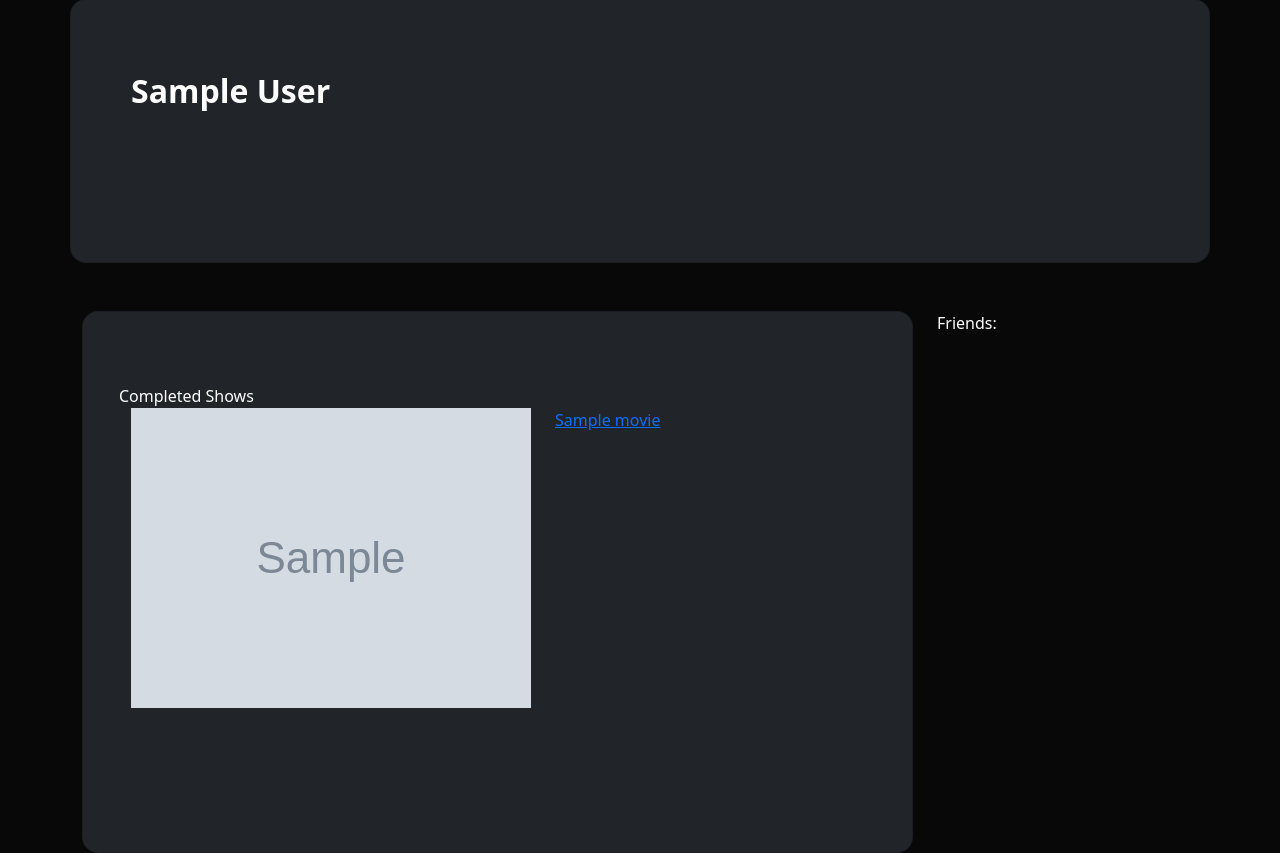
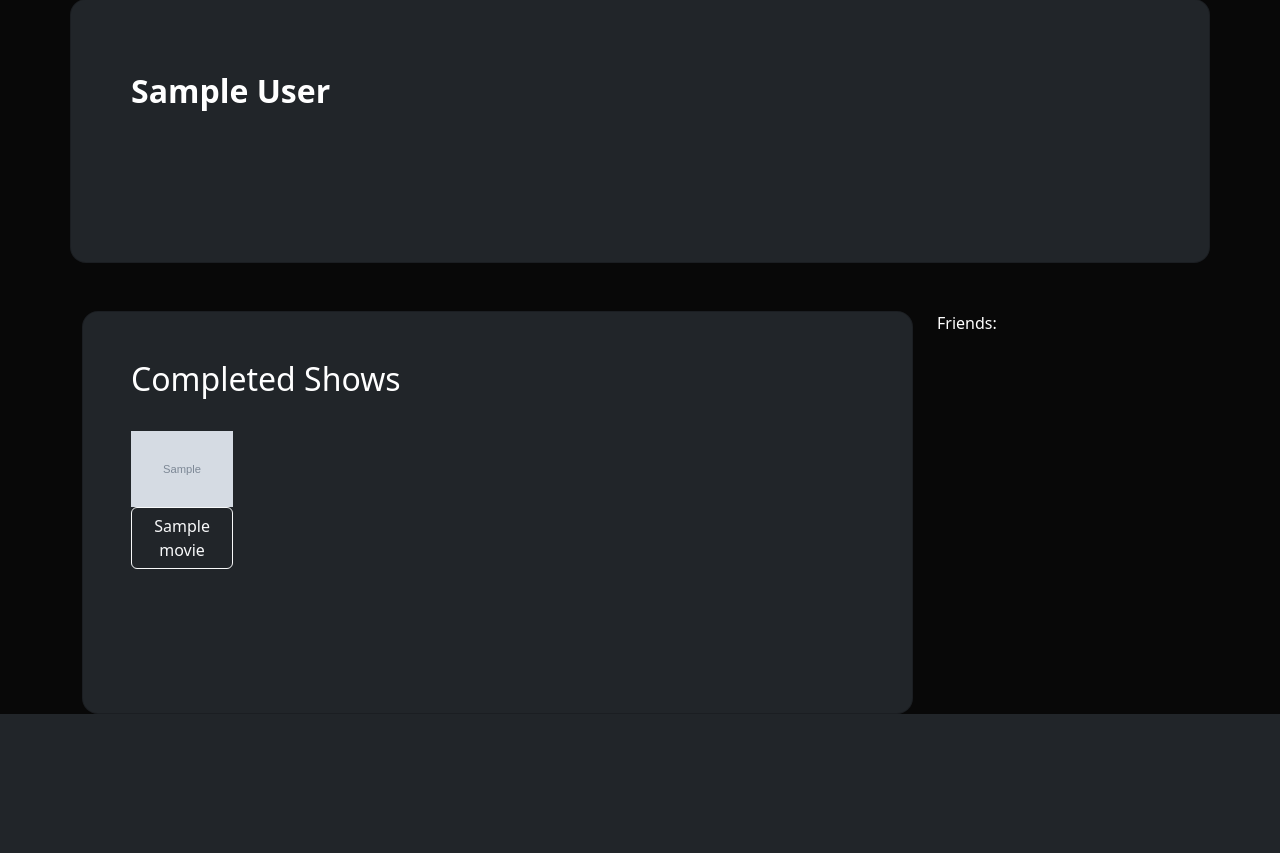
Before and after one commit to rayyan35p/bingeworthy, a Flask app: page /profile in a window 1280 px wide. Shown: the part 145-998 px from the top of the page. After the commit the page ends 859 px from the top, so only its background shows below. Run offline with Flask 3, Linux system fonts and the light colour scheme; a user stored in the database is signed in; tables that the repository leaves empty hold one stand-in row (values such as "Sample post"); grey boxes marked "Sample" are stand-in pictures.

Commit message:
changed minor styling

```diff
--- a/project/templates/profile.html
+++ b/project/templates/profile.html
@@ -34,18 +34,23 @@
             <div class="col-9">
                 <div class="card bg-dark text-white" style="border-radius: 1rem;">
                     <div class="card-body p-5">
+                        <div class="row">
+                            <h2>Completed Shows</h2>
+                        </div>
                         <div class="mb-md-5 mt-md-4 pb-5">
-                            <div class="row">Completed Shows</div>
-                            {% for movie in movies %}
                             <div class="row">
-                                <div class="col">
-                                    <img src={{movie.imgURL}} alt="poster" class="">
+                                {% for movie in movies %}
+
+                                <div class="col-6 col-md-4 col-lg-2">
+                                    <img src={{movie.imgURL}} alt="poster" class="img-fluid">
+                                    <a href={{movie.info_link}}>
+                                        <button class="btn btn-outline-light btn-block">
+                                            {{movie.name}}
+                                        </button></a>
                                 </div>
-                                <div class="col">
-                                    <a href={{movie.info_link}}>{{movie.name}}</a>
-                                </div>
+                                {% endfor %}
                             </div>
-                            {% endfor %}
+
                         </div>
                     </div>
                 </div>
```
